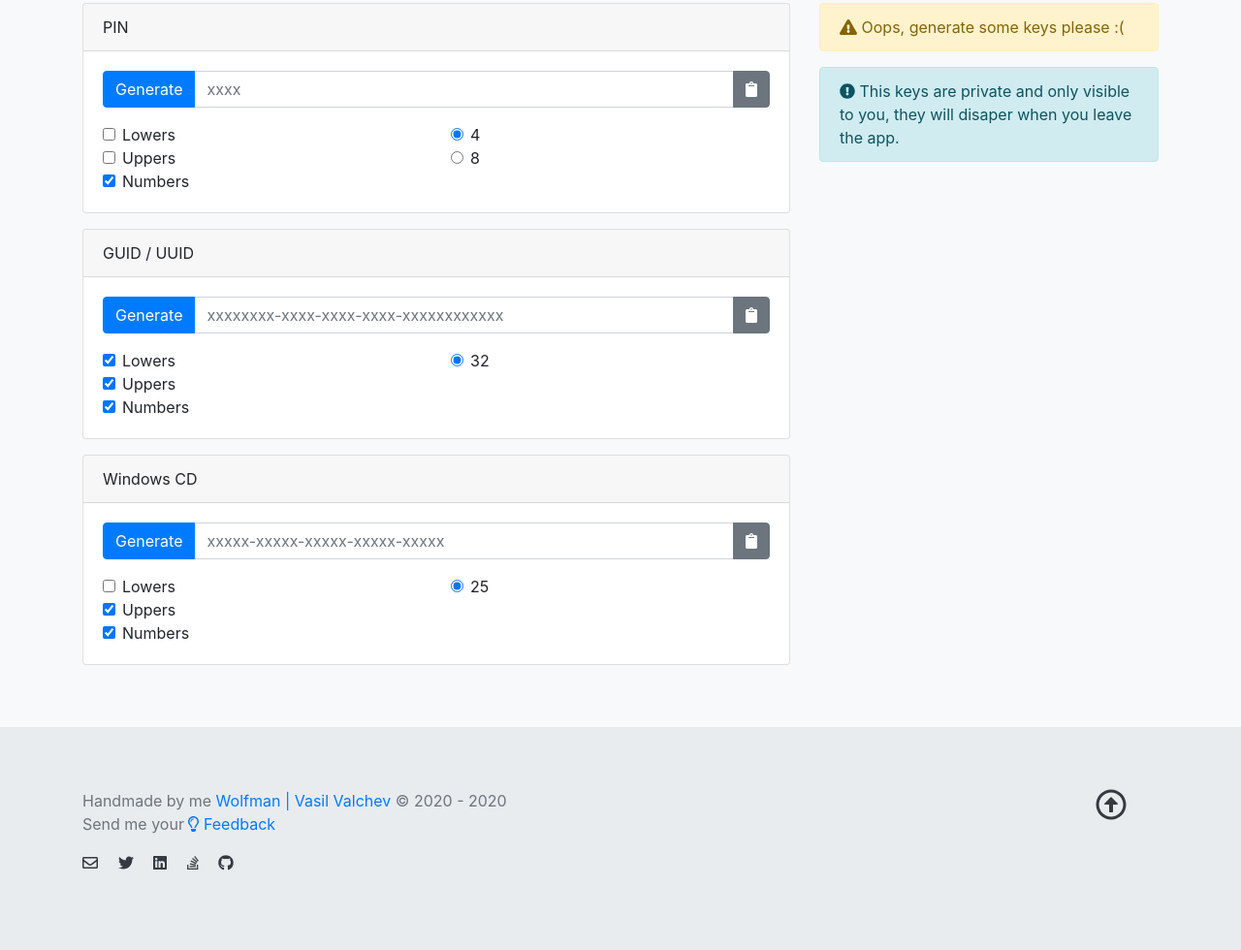
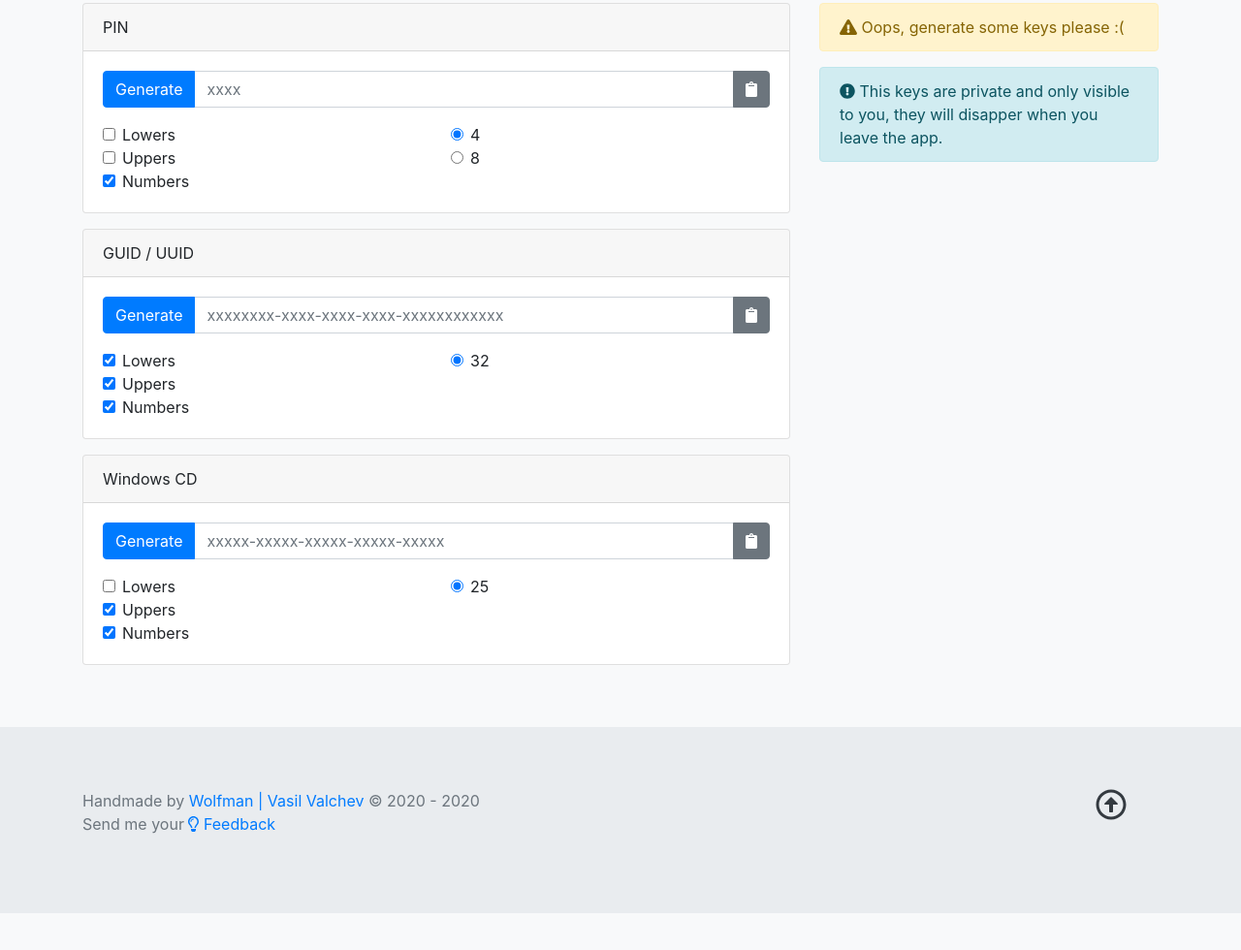
Before and after one commit to vastril4o/key.gen, a plain HTML site: page index.html in a window 1280 px wide. Shown: the part 372-1352 px from the top of the page at 97% size. After the commit the page ends 1314 px from the top, so only its background shows below. Drawn offline with nearby package versions, Linux system fonts and the light colour scheme.

Commit message:
typo fix + cleanup

```diff
--- a/index.html
+++ b/index.html
@@ -88,7 +88,7 @@
                         class="fa fa-exclamation-triangle"></i>
                     Oops, generate some keys please :(</div>
                 <div class="alert alert-info"><i class="fa fa-exclamation-circle"></i> This keys are private and only
-                    visible to you, they will disaper when you leave the app.</div>
+                    visible to you, they will disapper when you leave the app.</div>
             </div>
         </div>
     </div>
@@ -98,7 +98,7 @@
             <div class="row">
                 <div class="col-md-11">
                     <p>
-                        Handmade by me
+                        Handmade by
                         <a href="http://vastril4o.github.io">Wolfman | Vasil Valchev</a> &copy; 2020 -
                         <script>document.write(new Date().getFullYear())</script>
                         <br />
@@ -106,24 +106,6 @@
                             href="https://drive.google.com/open?id=1QAD2u2XmH69NIJEgtpN0Q2lIpidhMcxIMOIQ5U7M84o"
                             target="_blank">
                             <i class="far fa-lightbulb"></i> Feedback
-                        </a>
-                    </p>
-                    <p>
-                        <a href="mailto:vastril4o@gmail.com" class="text-dark mr-2" target="_top">
-                            <i class="far fa-envelope"></i>
-                        </a>
-                        <a href="https://twitter.com/vasil_dev" class="text-dark m-2" target="_blank">
-                            <i class="fab fa-twitter"></i>
-                        </a>
-                        <a href="https://www.linkedin.com/in/vastril4o" class="text-dark m-2" target="_blank">
-                            <i class="fab fa-linkedin"></i>
-                        </a>
-                        <a href="https://stackoverflow.com/users/1683466/vasil-valchev?tab=profile"
-                            class="text-dark m-2" target="_blank">
-                            <i class="fab fa-stack-overflow"></i>
-                        </a>
-                        <a href="https://github.com/vastril4o" class="text-dark m-2" target="_blank">
-                            <i class="fab fa-github"></i>
                         </a>
                     </p>
                 </div>
```
